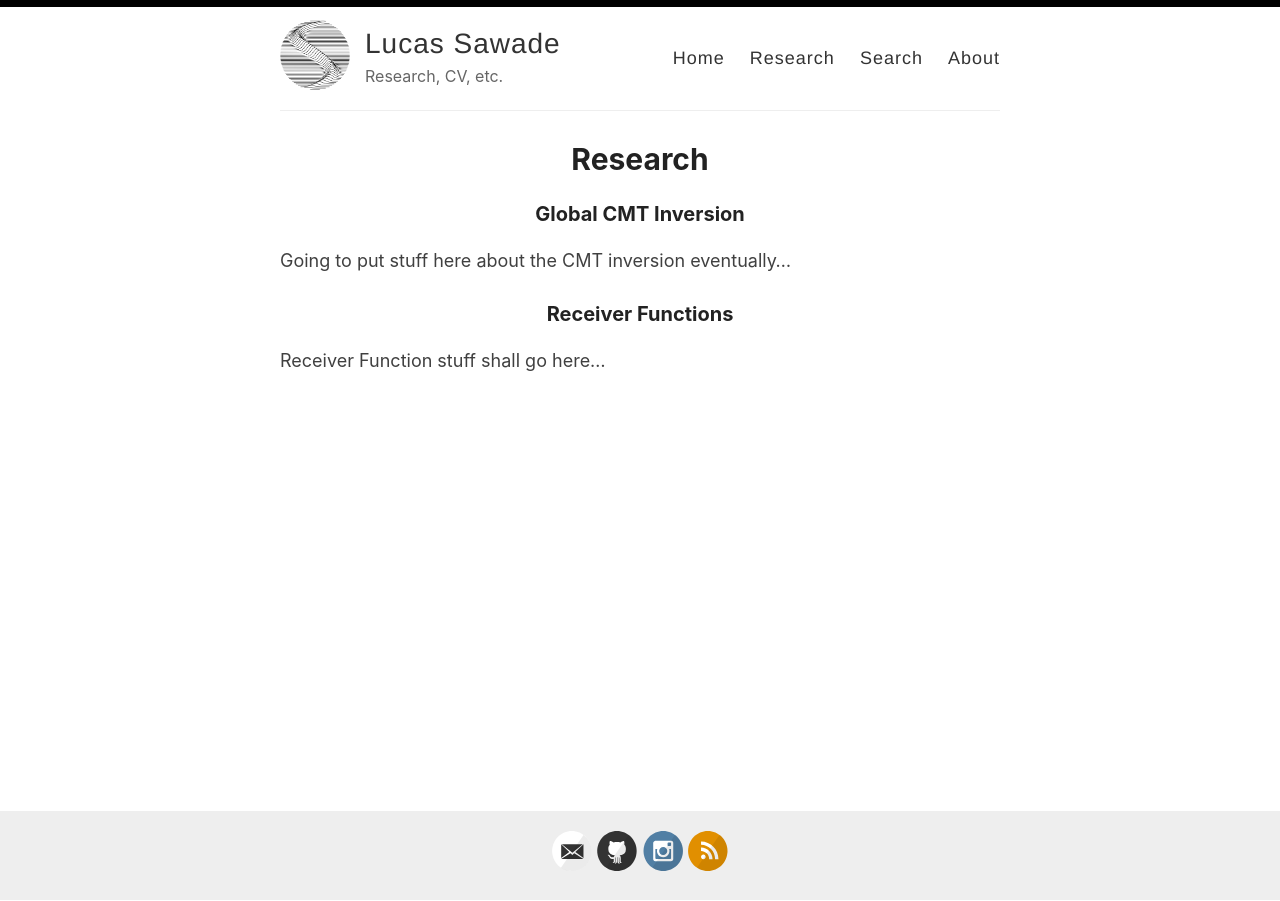
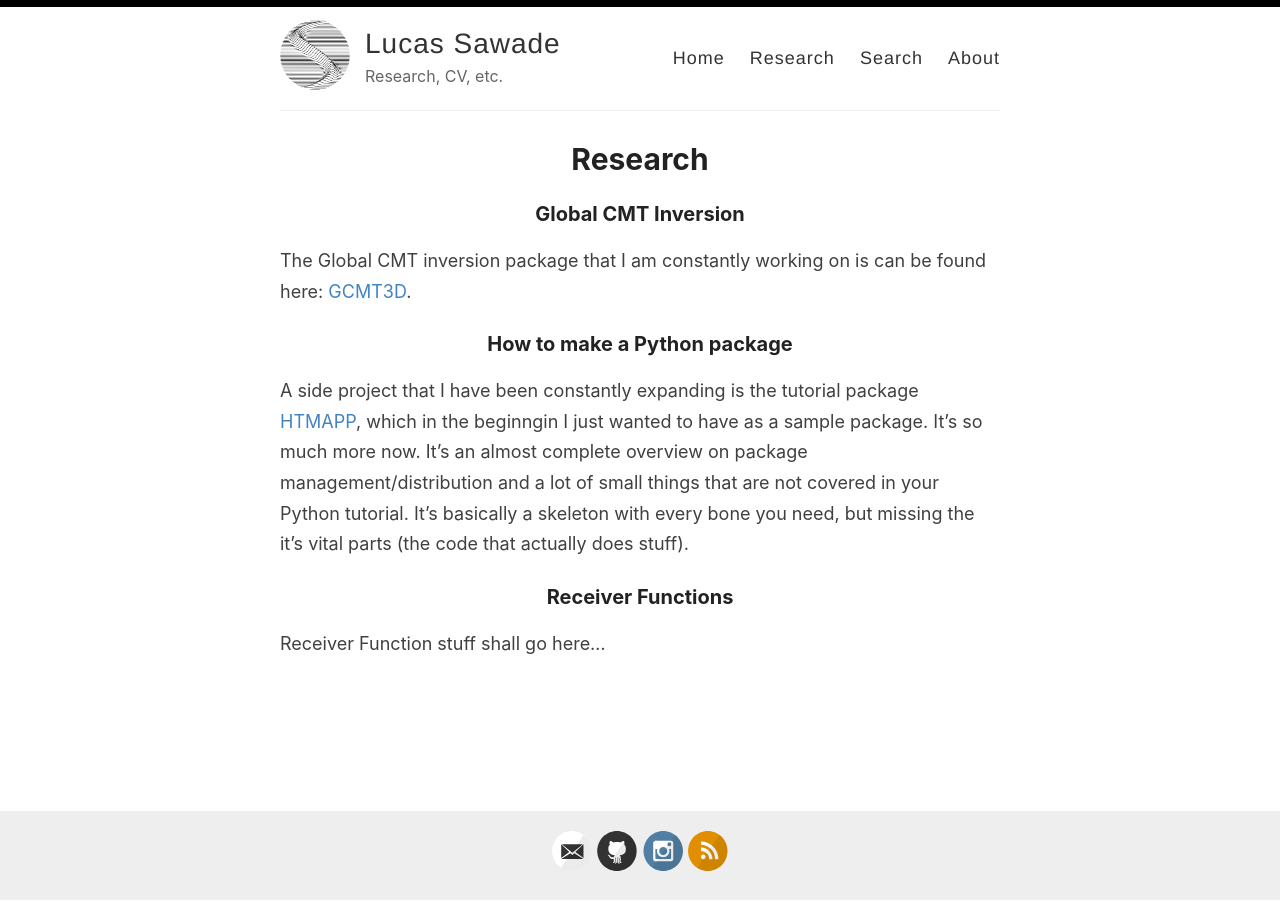
Before and after one commit to lsawade/lsawade.github.io, a Jekyll site: the page built from _pages/research.md, in a window 1280 px wide. Built offline with Jekyll 4.4.1, drawn with Linux system fonts in a browser that asks for light colours.

Commit message:
Added links to github

```diff
--- a/_pages/research.md
+++ b/_pages/research.md
@@ -6,7 +6,20 @@ permalink: /research/
 
 ### Global CMT Inversion
 
-Going to put stuff here about the CMT inversion eventually...
+The Global CMT inversion package that I am constantly working on is
+can be found here: [GCMT3D](https://lsawade.github.io/GCMT3D/).
+
+
+### How to make a Python package
+
+A side project that I have been constantly expanding is the
+tutorial package [HTMAPP](https://lsawade.github.io/how_to_make_a_python_package/),
+which in the beginngin I just wanted to have as a sample package.
+It's so much more now. It's an almost complete overview on package
+management/distribution and a lot of small things that are not
+covered in your Python tutorial.
+It's basically a skeleton with every bone you need, but missing the
+it's vital parts (the code that actually does stuff).
 
 
 ### Receiver Functions
```
